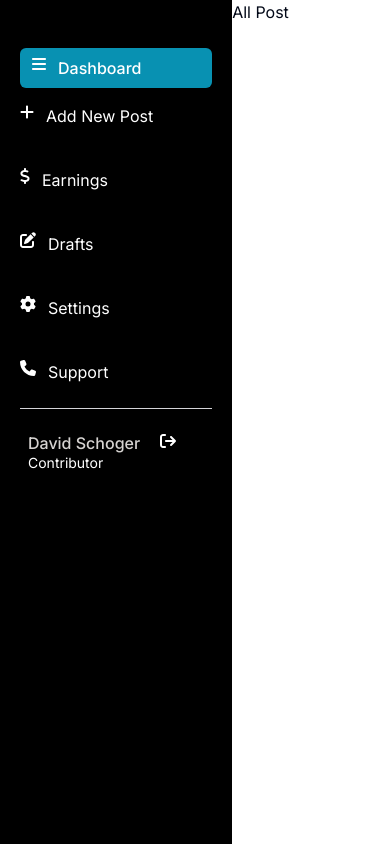
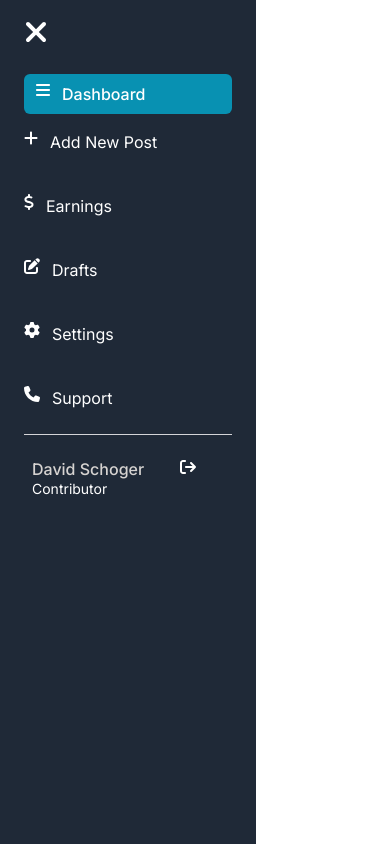
Before and after one commit to realsbd/designtek, a Next.js app: page /dashboard in a window 390 px wide. Built offline with nearby package versions, Linux system fonts and the light colour scheme.

Commit message:
Dashboard responsiveness

```diff
--- a/app/about/page.js
+++ b/app/about/page.js
@@ -3,15 +3,15 @@ import PageLayout from "@/app/components/Layout/PageLayout";
 export default function About() {
     return (
         <PageLayout>
-            <div className="mt-10 flex items-center" style={{backgroundImage: 'url("/img/unsplash.png")', height: "400px"}}>
-                <div className="w-1/2 p-5">
-                    <h1 className="text-6xl font-bold mb-10">That smile when
+            <div className="flex items-center" style={{backgroundImage: 'url("/img/unsplash.png")', height: "400px"}}>
+                <div className="w-auto md:w-1/2 p-5">
+                    <h1 className="text-4xl font-bold mb-10">That smile when
                         you get <span className="text-customBlue">Verified</span></h1>
                     <p className=" border-t border-customBlue text-xl pt-6">Your All-in-One Solution for Effortless Management of Fiat and Crypto Transactions!</p>
                 </div>
                 <div className="w-1/2 h-full bg-gradient-to-r from-transparent to-customBlue ..."></div>
             </div>
-            <div className="mt-36">
+            <div className="mt-20 md:mt-36">
                 <div className="border border-customBlue rounded h-56 px-5">
                     <h1 className="text-4xl font-bold -mt-6 mx-auto flex justify-center">About <span className="text-customBlue">us</span></h1>
                     <p className="mt-16">Welcome to a future where every transaction is seamless, secure, and verified. Verified is  not just a blog; we are the heartbeat of a revolutionary fintech product that has redefined the way we manage fiat and cryptocurrency transactions. As the pioneers in this dynamic field, we take pride in introducing you to a world where financial management meets innovation. At Verified, we believe in the power of innovation to transform lives. </p>
--- a/app/components/Layout/DashboardLayout.js
+++ b/app/components/Layout/DashboardLayout.js
@@ -7,54 +7,13 @@ import { faPenToSquare } from '@fortawesome/free-solid-svg-icons'
 import { faGear } from '@fortawesome/free-solid-svg-icons'
 import { faPhone } from '@fortawesome/free-solid-svg-icons'
 import { faArrowRightFromBracket } from '@fortawesome/free-solid-svg-icons'
+import Sidebar from "@/components/SideBar";
 
 
 export default function DashboardLayout({children}) {
     return (
         <div className="w-full m-0 flex">
-            <div className="bg-black max-w-[312px] w-full pt-12 pb-8 px-5 h-screen">
-                <Link href="dashboard" className="bg-cyan-600 flex w-full flex-col justify-center content-center pl-3 pr-16 py-2 rounded-md items-start align-center">
-                    <span className="items-stretch flex gap-3" role="banner">
-                        <FontAwesomeIcon icon={faBars} color='white' />
-                        <div className="text-white text-base font-medium leading-6 grow whitespace-nowrap">
-                            Dashboard
-                        </div>
-                    </span>
-                </Link>
-
-                <a href="#" className="items-stretch flex content-center my-4 gap-3" role="link">
-                    <FontAwesomeIcon icon={faPlus} color='white' />
-                    <div className="text-white text-base leading-6 grow whitespace-nowrap">
-                        Add New Post
-                    </div>
-                </a>
-                <a href="#" className="items-stretch flex content-center my-4 gap-3 mt-10" role="link">
-                    <FontAwesomeIcon icon={faDollarSign} color='white' />
-                    <div className="text-white text-base leading-6">Earnings</div>
-                </a>
-                <a href="#" className="items-stretch flex content-center my-4 gap-3 mt-10" role="link">
-                    <FontAwesomeIcon icon={faPenToSquare} color='white' />
-                    <div className="text-white text-base leading-6">Drafts</div>
-                </a>
-                <a href="#" className="items-stretch flex content-center my-4 gap-3 mt-10" role="link">
-                    <FontAwesomeIcon icon={faGear} color='white' />
-                    <div className="text-white text-base leading-6">Settings</div>
-                </a>
-                <a href="#" className="items-stretch flex content-center my-4 gap-3 mt-10" role="link">
-                    <FontAwesomeIcon icon={faPhone} color='white' />
-                    <div className="text-white text-base leading-6">Support</div>
-                </a>
-
-                <div className="flex content-center justify-between gap-5 mt-6 pl-2 pr-9 py-6 mt-24 border-t border-zinc-300">
-                    <div className="items-stretch flex flex-col" role="group">
-                        <div className="text-stone-300 text-base font-medium leading-5 whitespace-nowrap">
-                            David Schoger
-                        </div>
-                        <div className="text-white text-sm leading-5">Contributor</div>
-                    </div>
-                    <FontAwesomeIcon icon={faArrowRightFromBracket} color='white' />
-                </div>
-            </div>
+            <Sidebar/>
             <div className="w-3/4 mx-auto">
                 {children}
             </div>
--- a/app/components/Navbar.js
+++ b/app/components/Navbar.js
@@ -50,6 +50,6 @@ export default function Navbar() {
         </div>
 
       </nav>
-      </>
+    </>
   );
 }
--- a/app/signal/columns.js
+++ b/app/signal/columns.js
@@ -1,3 +1,6 @@
+import {FontAwesomeIcon} from "@fortawesome/react-fontawesome";
+import { faCheck} from "@fortawesome/free-solid-svg-icons";
+import {faTimes} from "@fortawesome/free-solid-svg-icons";
 
 export const columns = [
     {
@@ -7,6 +10,32 @@ export const columns = [
     {
         accessorKey: "time",
         header: "Time (GMT)",
+        cell: ({row}) => {
+            const timestamp = row.getValue('time');
+
+            // Handle invalid timestamps
+            if(!timestamp || isNaN(timestamp)) {
+                return <div>Invalid date</div>;
+            }
+
+            // Convert to number if stored as string
+            const timeNum = Number(timestamp);
+
+            // Create Date object
+            const date = new Date(timeNum * 1000);
+
+            // Format date
+            const formatted = new Intl.DateTimeFormat('en-US', {
+                year: 'numeric',
+                month: 'short',
+                day: 'numeric',
+                hour: 'numeric',
+                minute: 'numeric',
+                timeZone: 'GMT'
+            }).format(date);
+
+            return <div>{formatted}</div>;
+        }
     },
     {
         accessorKey: "order",
@@ -22,6 +51,15 @@ export const columns = [
     },
     {
         accessorKey: "outcome",
-        header: "Outcome"
+        header: "Outcome",
+        cell: ({row}) => {
+            const outcome = row.getValue('outcome')
+
+            if (outcome) {
+                return <FontAwesomeIcon icon={faCheck} color="#02A29E"/>
+            } else {
+                return <FontAwesomeIcon icon={faTimes} color="red"/>
+            }
+        }
     },
 ]
--- /dev/null
+++ b/components/SideBar.js
@@ -0,0 +1,86 @@
+"use client"
+import { useState } from 'react';
+import {FontAwesomeIcon} from "@fortawesome/react-fontawesome";
+import { faBars } from '@fortawesome/free-solid-svg-icons'
+import { faPlus } from '@fortawesome/free-solid-svg-icons'
+import { faDollarSign } from '@fortawesome/free-solid-svg-icons'
+import { faPenToSquare } from '@fortawesome/free-solid-svg-icons'
+import { faGear } from '@fortawesome/free-solid-svg-icons'
+import { faPhone } from '@fortawesome/free-solid-svg-icons'
+import { faArrowRightFromBracket } from '@fortawesome/free-solid-svg-icons'
+import {faTimes} from "@fortawesome/free-solid-svg-icons";
+import Link from "next/link";
+
+export default function Sidebar(){
+
+    const [open, setOpen] = useState(true);
+
+    return (
+        <>
+            <div className={`bg-gray-800 h-full fixed top-0 left-0 z-40 w-64 py-4 px-6 transition-transform duration-300 ${open ? 'translate-x-0' : '-translate-x-full'}`}>
+
+                {/* Hamburger menu icon */}
+                <button
+                    className="text-white hover:text-gray-500 focus:outline-none"
+                    onClick={() => setOpen(!open)}
+                >
+                    <FontAwesomeIcon icon={faTimes} color="white" size="2x"/>
+                </button>
+
+                <div className="mt-6">
+                    <Link href="/dashboard" className="bg-cyan-600 flex w-full flex-col justify-center content-center pl-3 pr-16 py-2 rounded-md items-start align-center">
+                    <span className="items-stretch flex gap-3" role="banner">
+                        <FontAwesomeIcon icon={faBars} color='white' />
+                        <div className="text-white text-base font-medium leading-6 grow whitespace-nowrap">
+                            Dashboard
+                        </div>
+                    </span>
+                    </Link>
+
+                    <Link href="#" className="items-stretch flex content-center my-4 gap-3" role="link">
+                        <FontAwesomeIcon icon={faPlus} color='white' />
+                        <div className="text-white text-base leading-6 grow whitespace-nowrap">
+                            Add New Post
+                        </div>
+                    </Link>
+                    <Link href="#" className="items-stretch flex content-center my-4 gap-3 mt-10" role="link">
+                        <FontAwesomeIcon icon={faDollarSign} color='white' />
+                        <div className="text-white text-base leading-6">Earnings</div>
+                    </Link>
+                    <Link href="#" className="items-stretch flex content-center my-4 gap-3 mt-10" role="link">
+                        <FontAwesomeIcon icon={faPenToSquare} color='white' />
+                        <div className="text-white text-base leading-6">Drafts</div>
+                    </Link>
+                    <Link href="#" className="items-stretch flex content-center my-4 gap-3 mt-10" role="link">
+                        <FontAwesomeIcon icon={faGear} color='white' />
+                        <div className="text-white text-base leading-6">Settings</div>
+                    </Link>
+                    <Link href="#" className="items-stretch flex content-center my-4 gap-3 mt-10" role="link">
+                        <FontAwesomeIcon icon={faPhone} color='white' />
+                        <div className="text-white text-base leading-6">Support</div>
+                    </Link>
+
+                </div>
+
+                <div className="mt-auto">
+                    <div className="flex content-center justify-between gap-5 mt-6 pl-2 pr-9 py-6 mt-24 border-t border-zinc-300">
+                        <div className="items-stretch flex flex-col" role="group">
+                            <div className="text-stone-300 text-base font-medium leading-5 whitespace-nowrap">
+                                David Schoger
+                            </div>
+                            <div className="text-white text-sm leading-5">Contributor</div>
+                        </div>
+                        <FontAwesomeIcon icon={faArrowRightFromBracket} color='white' />
+                    </div>
+                </div>
+
+            </div>
+            {/* Hamburger menu icon */}
+            <button className="block lg:hidden px-2 text-gray-500 hover:text-black focus:outline-none" onClick={() => setOpen(!open)}>
+                <svg className="h-6 w-6 fill-current" viewBox="0 0 24 24">
+                    <path fillRule="evenodd" d="M4 5h16a1 1 0 0 1 0 2H4a1 1 0 1 1 0-2zm0 6h16a1 1 0 0 1 0 2H4a1 1 0 0 1 0-2zm0 6h16a1 1 0 0 1 0 2H4a1 1 0 0 1 0-2z"/>
+                </svg>
+            </button>
+        </>
+    )
+}
--- a/tailwind.config.js
+++ b/tailwind.config.js
@@ -18,6 +18,7 @@ module.exports = {
     },
     extend: {
       colors: {
+        customBlue: '#02A29E',
         border: "hsl(var(--border))",
         input: "hsl(var(--input))",
         ring: "hsl(var(--ring))",
```
Also changed, not shown: app/signal/page.js (+7 -4 lines).
